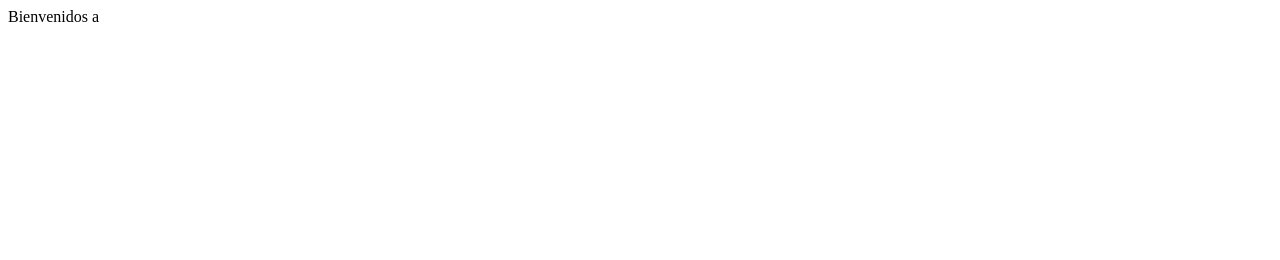
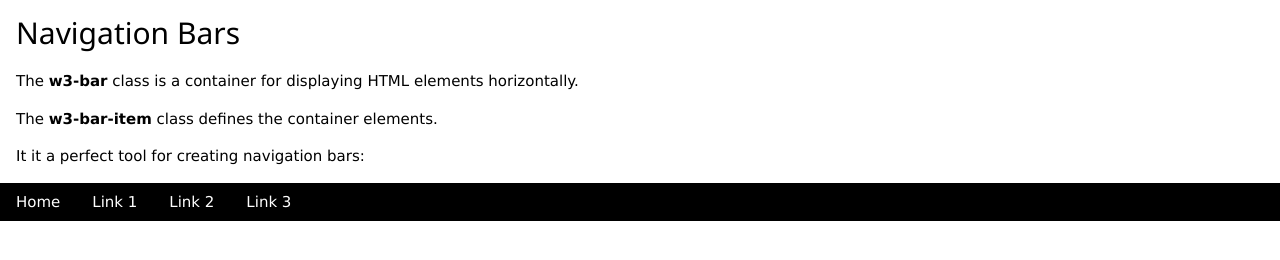
Before and after one commit to vbardalesc11/vbardalesc11.github.io, a plain HTML site: page index.html in a window 1280 px wide. Drawn offline with nearby package versions, Linux system fonts and the light colour scheme.

Commit message:
navegacion

```diff
--- a/index.html
+++ b/index.html
@@ -1 +1,22 @@
-Bienvenidos a
+<html>
+<title>W3.CSS</title>
+<meta name="viewport" content="width=device-width, initial-scale=1">
+<link rel="stylesheet" href="https://www.w3schools.com/w3css/4/w3.css">
+<body>
+
+<div class="w3-container">
+  <h2>Navigation Bars</h2>
+  <p>The <strong>w3-bar</strong> class is a container for displaying HTML elements horizontally.</p>
+  <p>The <strong>w3-bar-item</strong> class defines the container elements.</p>
+  <p>It it a perfect tool for creating navigation bars:</p>
+</div>
+
+<div class="w3-bar w3-black">
+  <a href="#" class="w3-bar-item w3-button">Home</a>
+  <a href="#" class="w3-bar-item w3-button">Link 1</a>
+  <a href="#" class="w3-bar-item w3-button">Link 2</a>
+  <a href="#" class="w3-bar-item w3-button">Link 3</a>
+</div>
+
+</body>
+</html>
```
